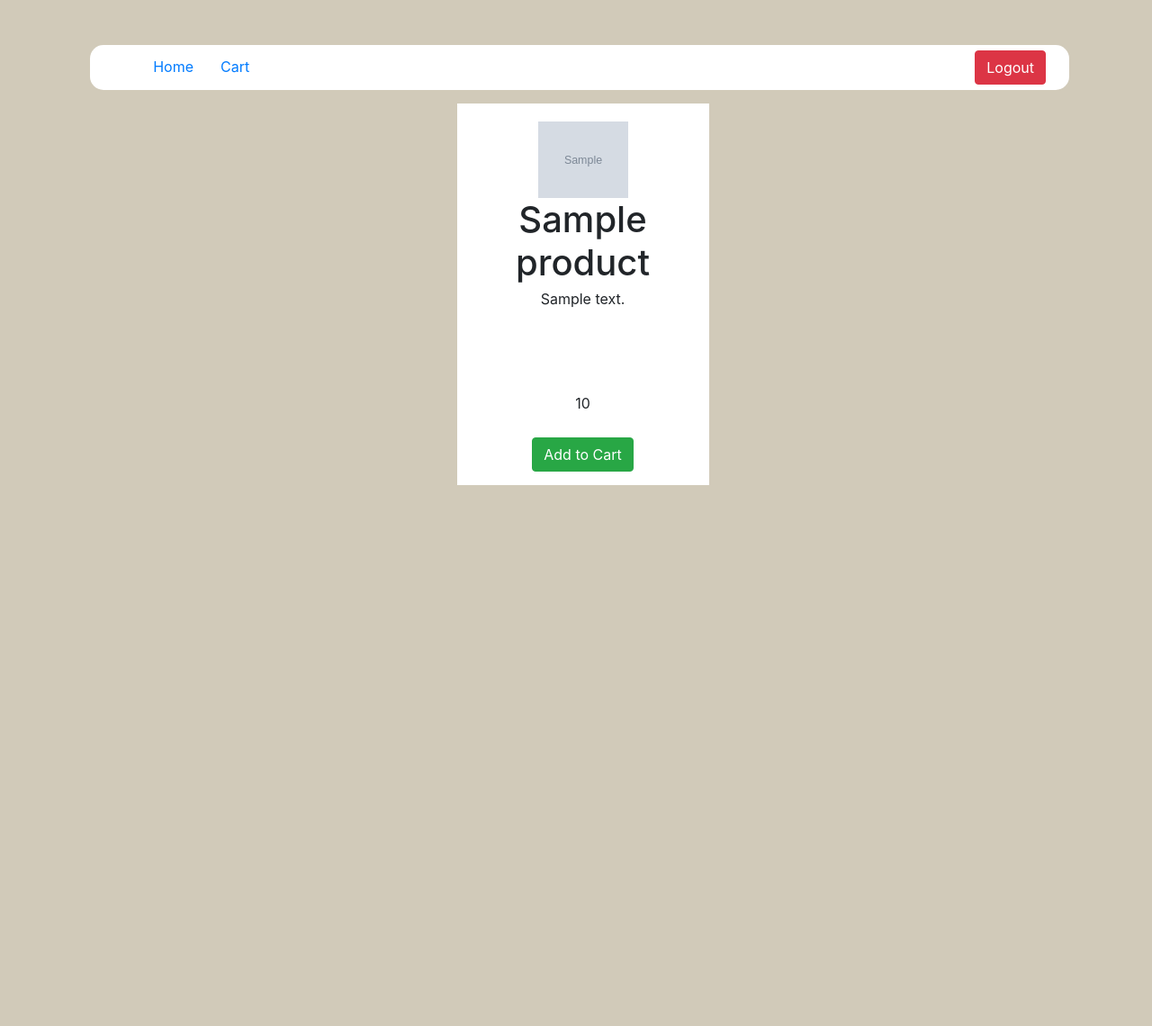
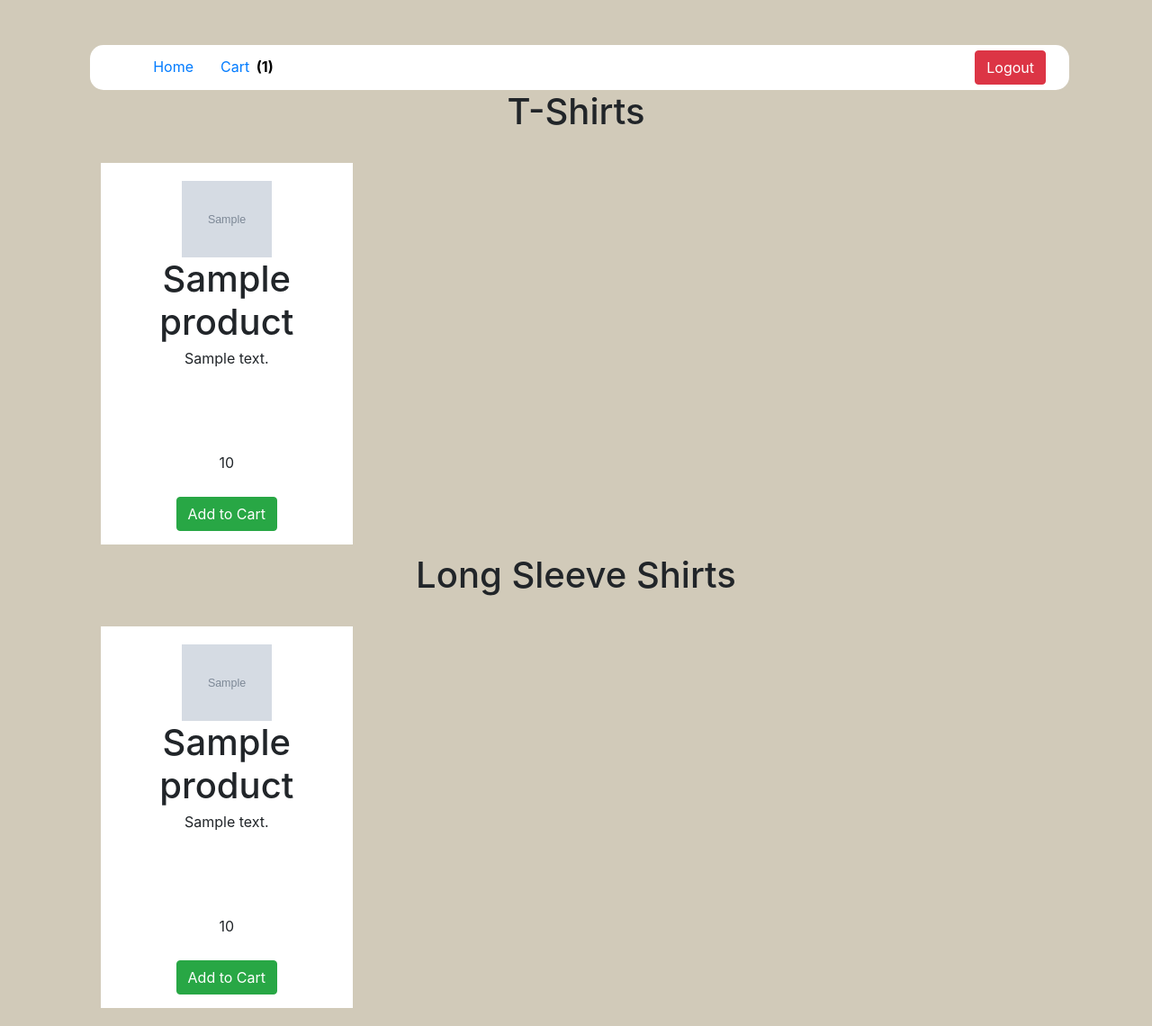
Before and after one commit to Colbyjoe97/ecommerce-django, a Django app: template ecommerceApp/templates/home.html in a window 1280 px wide. Shown: the whole page at 90% size. Before the commit the page ends 539 px from the top, so only its background shows below. Run offline with Django 3.2, Linux system fonts and the light colour scheme; tables that the repository leaves empty hold one stand-in row (values such as "Sample post"); the template is opened without the code that fills it: values that come from a table or form of the project are taken from there, most other values are stand-ins (such as "Sample title", 1, 10 or a date in 2020); grey boxes marked "Sample" are stand-in pictures; some libraries are stand-ins or nearby versions.

Commit message:
added quantity feature and refactored code

```diff
--- a/ecommerceApp/models.py
+++ b/ecommerceApp/models.py
@@ -90,3 +90,9 @@ class Product(models.Model):
     created_at = models.DateTimeField(auto_now_add=True)
     updated_at = models.DateTimeField(auto_now=True)
     objects = ProductManager()
+
+class OrderedItem(models.Model):
+    user = models.ForeignKey(User, on_delete=models.CASCADE)
+    ordered = models.BooleanField(default=False)
+    item = models.ForeignKey(Product, on_delete=models.CASCADE)
+    quantity = models.IntegerField(default=1)
--- a/ecommerceApp/static/css/home.css
+++ b/ecommerceApp/static/css/home.css
@@ -8,7 +8,7 @@ button a {
 .home__wrapper {
     background-color: #bbb097ab;
     padding: 10px;
-    height: 100vh;
+    height: 100%;
 }
 .home__wrapper img {
     width: 70vw;
@@ -36,6 +36,10 @@ button a {
 .top__banner ul li {
     margin-top: 12px;
 }
+.top__banner ul li b {
+    color: black;
+    margin-left: 3px;
+}
 .top__banner button {
     margin-right: 2vw;
     margin-top: 6px;
@@ -43,6 +47,13 @@ button a {
 .products {
     text-align: center;
     justify-content: left;
+
+    /* width: 500px; */
+    padding: 10px;
+    margin-left: 6vw;
+    display: inline-flex;
+    overflow: auto;
+    overflow-y: hidden;
 }
 .eachProduct {
     display: inline-flex;
--- a/ecommerceApp/templates/home.html
+++ b/ecommerceApp/templates/home.html
@@ -20,7 +20,8 @@
         <div class="top__banner">
             <ul>
                 <a href="/home"><li>Home</li></a>
-                <a href="/cart"><li>Cart</li></a>
+                <a href="/cart">
+                    <li>Cart <b>({{ orderedItems.count }})</b></li></a>
                     {% if loggedInUser.admin == 1 %}
                     <a href="/createItem"><li>Create Item</li></a>
                     {% endif %}
@@ -36,13 +37,43 @@
             <div class="hamburgerOptions">
                 <ul>
                     <a href="/home"><li>Home</li></a>
-                <a href="/cart"><li>Cart</li></a>
+                    <a href="/cart"><li>Cart {{ cartItems.count }}</li></a>
                     {% if loggedInUser.admin == 1 %}
                     <a href="/createItem"><li>Create Item</li></a>
                     {% endif %}
                 </ul>
             </div>
-        <div class="home__body">
+        <div class="tShirt">
+            <div class="category text-center">
+                <h1>T-Shirts</h1>
+            </div>
+            <div class="products">
+            {% for product in allProducts %}
+            <div class="eachProduct">
+                <div class="prodImage">
+                    <img src="{{product.image}}" alt="{{product.prodName}}">
+                </div>
+                <div class="prodName">
+                    <h1>{{ product.prodName }}</h1>
+                </div>
+                <div class="prodDesc">
+                    <p>{{ product.description }}</p>
+                </div>
+                <div class="prodPrice">
+                    <p>{{ product.price }}</p>
+                </div>
+                <a href="/addCart/{{product.id}}"><button class="btn btn-success">Add to Cart</button></a>
+                {% if loggedInUser.admin == True %}
+                <button class="btn btn-danger mt-2"><a href="deleteProduct/{{product.id}}">Delete</a></button>
+                {% endif %}
+            </div>
+            {% endfor %}
+            </div>
+        </div>
+        <div class="longSleeve">
+            <div class="category text-center">
+                <h1>Long Sleeve Shirts</h1>
+            </div>
             <div class="products">
             {% for product in allProducts %}
             <div class="eachProduct">
--- a/ecommerceApp/urls.py
+++ b/ecommerceApp/urls.py
@@ -9,11 +9,15 @@ urlpatterns = [
     path('createAdmin', views.createAdmin),
     path('login', views.login),
     path('home', views.success),
+    path('logout', views.logout),
+
+
     path('createItem', views.createPage),
     path('createProduct', views.createProduct),
     path('deleteProduct/<int:prodId>', views.deleteProduct),
     path('cart', views.cartPage),
     path('addCart/<int:prodId>', views.addToCart),
     path('removeCart/<int:prodId>', views.removeFromCart),
-    path('logout', views.logout),
+    path('add/<int:prodId>', views.addQuantity),
+    path('remove/<int:prodId>', views.removeQuantity),
 ]
```
Also changed, not shown: ecommerceApp/static/css/cart.css (+8 -0 lines), ecommerceApp/templates/cart.html (+18 -10 lines), ecommerceApp/views.py (+46 -8 lines), db.sqlite3, ecommerceApp/migrations/0009_ordereditem.py (added). Lines whose indentation alone changed are shown as unchanged.
